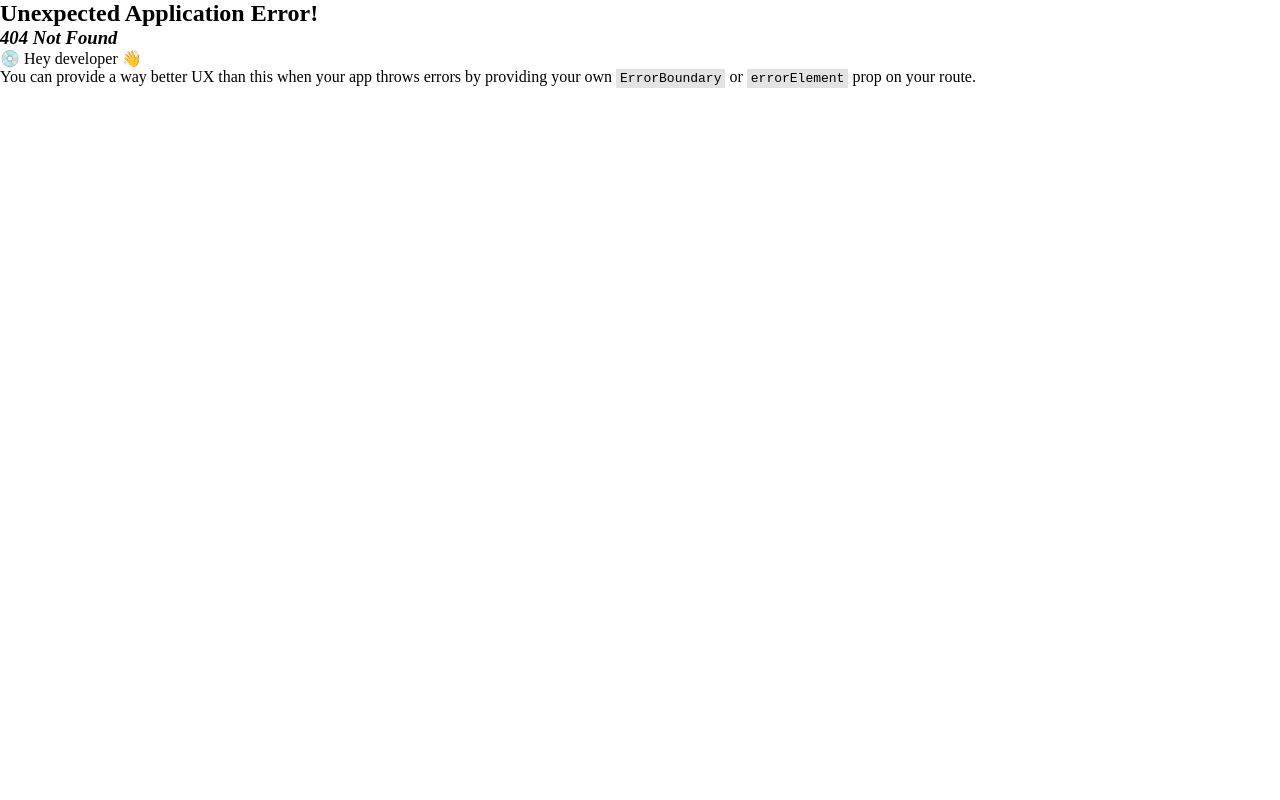
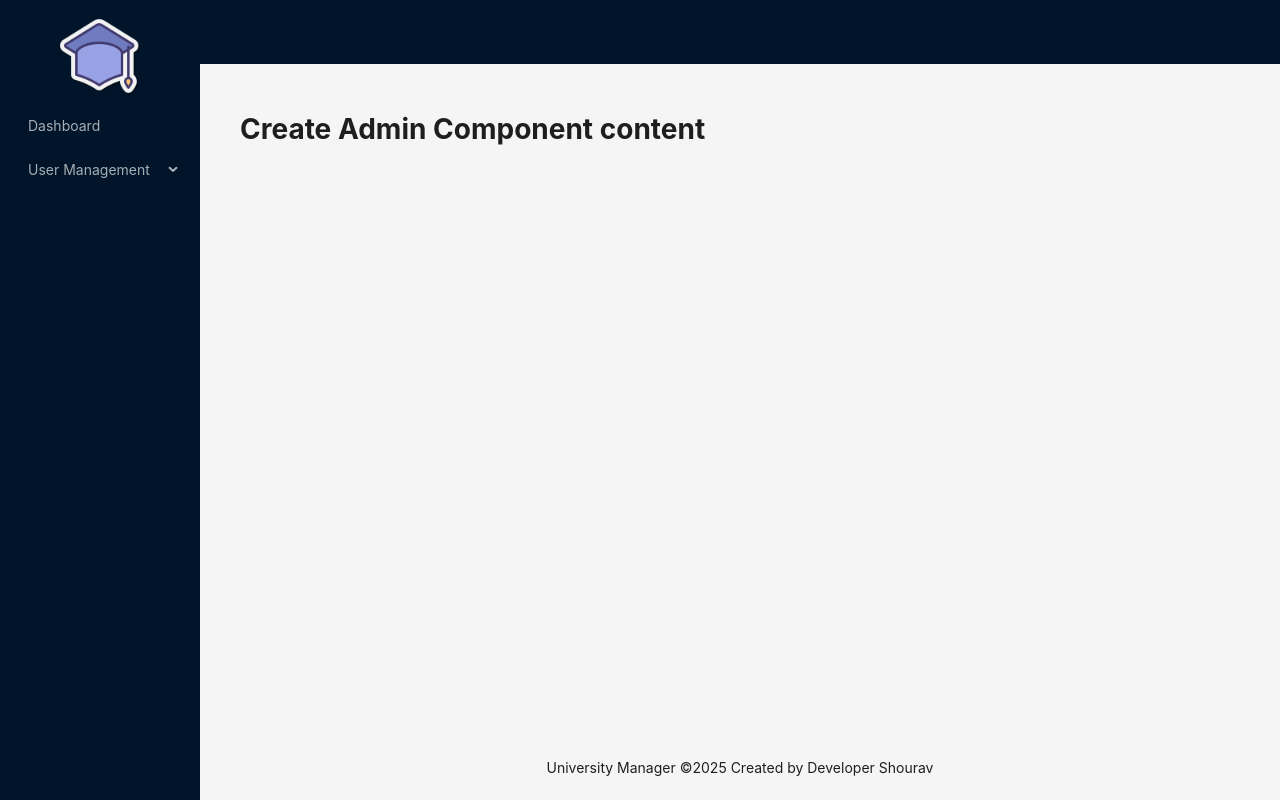
Before and after one commit to developer-shourav/Univiersity_Manager_Frontend, a React (Vite) app: page /admin/create-admin in a window 1280 px wide. Before the commit this address had no page. Built offline with nearby package versions, Linux system fonts and the light colour scheme.

Commit message:
feature: static active navigation bar added

```diff
--- a/src/components/layout/MainLayout.tsx
+++ b/src/components/layout/MainLayout.tsx
@@ -1,33 +1,29 @@
-import {
-  UploadOutlined,
-  UserOutlined,
-  VideoCameraOutlined,
-} from "@ant-design/icons";
 import { Layout, Menu, MenuProps } from "antd";
-import { Children, createElement } from "react";
 const { Header, Content, Footer, Sider } = Layout;
 import siteLogo from "../../assets/images/logo100.png";
 import { Outlet } from "react-router";
+import { NavLink } from "react-router-dom";
 const items: MenuProps["items"] = [
   {
-    key: "hareKrishna1",
-    label: "Dashboard",
+    key: "Dashboard",
+    label: <NavLink to="/admin/dashboard">Dashboard</NavLink>,
   },
+
   {
-    key: "hareKrishna2",
-    label: "Profile",
-  },
-  {
-    key: "hareKrishna3",
+    key: "hareKrishna",
     label: "User Management",
     children: [
       {
         key: "hareKrishna31",
-        label: "Create Admin",
+        label: <NavLink to="/admin/create-admin">Create Admin</NavLink>,
       },
       {
         key: "hareKrishna32",
-        label: "Create User",
+        label: <NavLink to="/admin/create-faculty">Create Faculty</NavLink>,
+      },
+      {
+        key: "hareKrishna33",
+        label: <NavLink to="/admin/create-student">Create Student</NavLink>,
       },
     ],
   },
--- /dev/null
+++ b/src/pages/admin/CreateAdmin.tsx
@@ -0,0 +1,10 @@
+
+const CreateAdmin = () => {
+    return (
+        <div>
+           <h1>Create Admin Component content</h1>
+        </div>
+    );
+};
+
+export default CreateAdmin;
--- /dev/null
+++ b/src/pages/admin/CreateFaculty.tsx
@@ -0,0 +1,9 @@
+const CreateFaculty = () => {
+    return (
+        <div>
+            <h1>Create Faculty Component content</h1>
+        </div>
+    );
+};
+
+export default CreateFaculty;
```
Also changed, not shown: src/routes/routers.tsx (+11 -1 lines).
